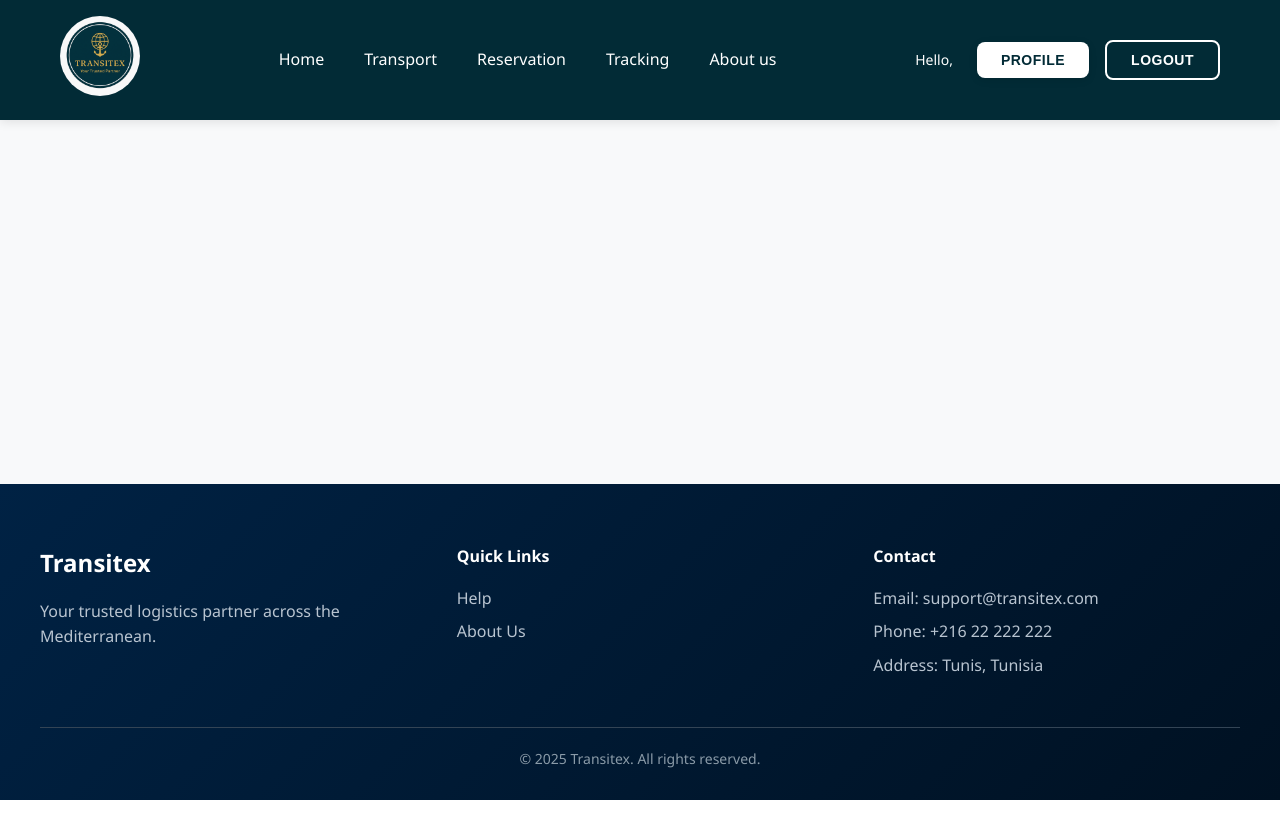
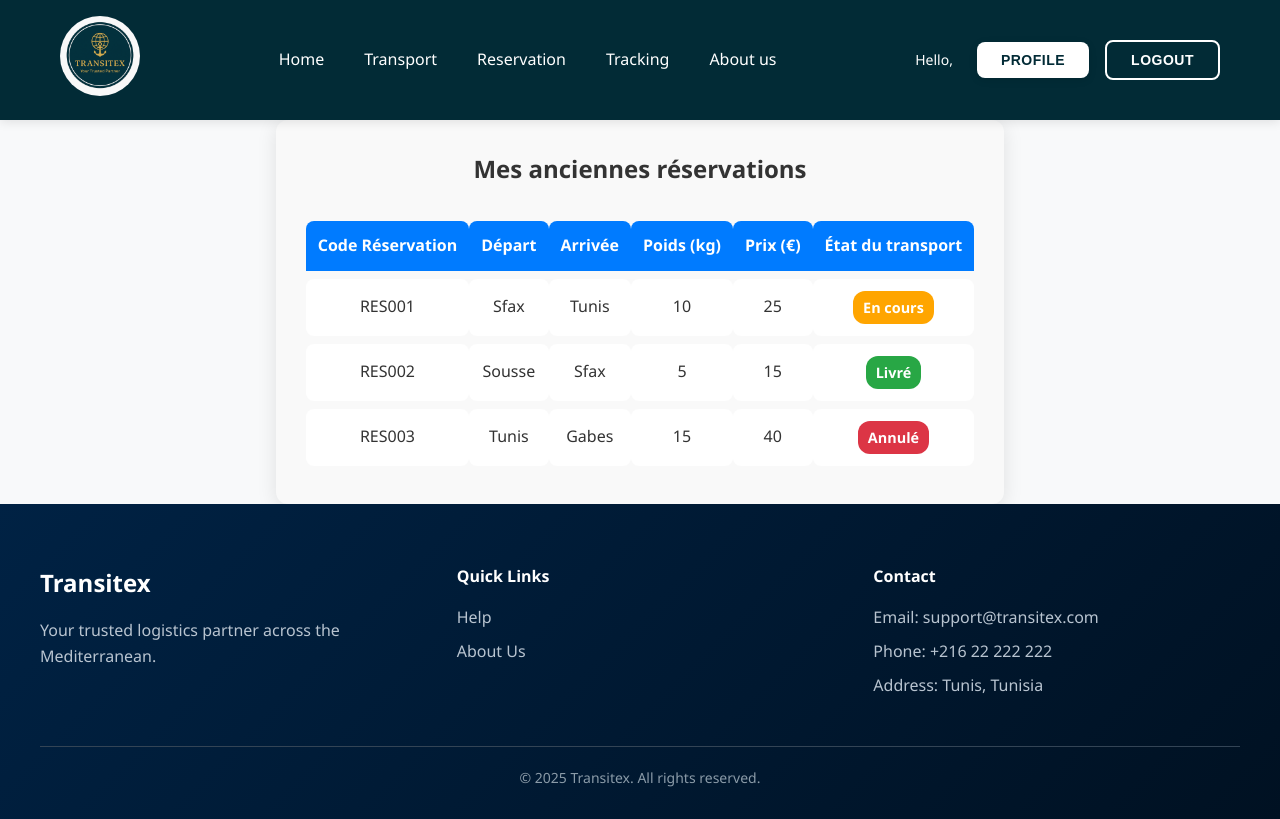
Before and after one commit to Ayadi-Louay/Projet-Web, a React (Create React App) app in the folder transitex/: page /reservation in a window 1280 px wide. Built offline with nearby package versions, Linux system fonts and the light colour scheme; sample sign-in values are in the browser's storage.

Commit message:
reservation changements

```diff
--- a/transitex/src/App.jsx
+++ b/transitex/src/App.jsx
@@ -16,7 +16,7 @@ import ShipTransport from "./components/ShipTransport";
 import TrainTransport from "./components/TrainTransport";
 import Help from "./components/help";
 import Tracking from "./components/tracking";
-
+import Reservation from "./components/reservation";
 import Payment from "./components/Payment";
 import "./App.css";
 
@@ -27,7 +27,7 @@ function App() {
         <div className="App">
           <Navbar />
           <Routes>
-
+            <Route path="/reservation" element={<Reservation />} />
 
             <Route path="/payment" element={<Payment />} />
             <Route path="/" element={<><Hero /><WhyTransitex /></>} />
--- /dev/null
+++ b/transitex/src/components/Reservation.css
@@ -0,0 +1,66 @@
+/* Reservation.css */
+.reservation-container {
+  padding: 30px;
+  max-width: 1000px;
+  margin: 0 auto;
+  font-family: 'Segoe UI', Tahoma, Geneva, Verdana, sans-serif;
+  background-color: #f9f9f9;
+  border-radius: 12px;
+  box-shadow: 0 4px 20px rgba(0,0,0,0.1);
+}
+
+.reservation-container h2 {
+  text-align: center;
+  margin-bottom: 25px;
+  color: #333;
+}
+
+.reservation-table {
+  width: 100%;
+  border-collapse: separate;
+  border-spacing: 0 8px; /* espace entre les lignes */
+}
+
+.reservation-table th {
+  background-color: #007BFF;
+  color: white;
+  padding: 12px;
+  text-align: center;
+  border-radius: 8px 8px 0 0;
+}
+
+.reservation-table td {
+  background-color: white;
+  padding: 12px;
+  text-align: center;
+  border-radius: 8px;
+  transition: transform 0.2s, box-shadow 0.2s;
+}
+
+/* Hover effect */
+.reservation-table tbody tr:hover td {
+  transform: translateY(-2px);
+  box-shadow: 0 4px 12px rgba(0,0,0,0.1);
+}
+
+/* Pastilles couleur pour l'état */
+.status {
+  display: inline-block;
+  padding: 5px 10px;
+  border-radius: 12px;
+  font-weight: bold;
+  color: white;
+  font-size: 0.9rem;
+}
+
+.in-progress {
+  background-color: #FFA500; /* orange */
+}
+
+.delivered {
+  background-color: #28A745; /* vert */
+}
+
+.cancelled {
+  background-color: #DC3545; /* rouge */
+}
--- /dev/null
+++ b/transitex/src/components/Reservation.jsx
@@ -0,0 +1,71 @@
+// Reservation.jsx
+import React, { useEffect, useState } from "react";
+import { useNavigate } from "react-router-dom";
+import "./reservation.css";
+
+const Reservation = () => {
+  const navigate = useNavigate();
+  const [reservations, setReservations] = useState([]);
+
+  useEffect(() => {
+    const token = localStorage.getItem("token");
+    if (!token) {
+      navigate("/signin");
+    } else {
+      // Exemple de données fictives
+      setReservations([
+        { code: "RES001", departure: "Sfax", arrival: "Tunis", weight: 10, price: 25, status: "En cours" },
+        { code: "RES002", departure: "Sousse", arrival: "Sfax", weight: 5, price: 15, status: "Livré" },
+        { code: "RES003", departure: "Tunis", arrival: "Gabes", weight: 15, price: 40, status: "Annulé" },
+      ]);
+    }
+  }, [navigate]);
+
+  // Fonction pour colorer l'état
+  const getStatusClass = (status) => {
+    switch (status) {
+      case "En cours":
+        return "status in-progress";
+      case "Livré":
+        return "status delivered";
+      case "Annulé":
+        return "status cancelled";
+      default:
+        return "status";
+    }
+  };
+
+  return (
+    <div className="reservation-container">
+      <h2>Mes anciennes réservations</h2>
+      <table className="reservation-table">
+        <thead>
+          <tr>
+            <th>Code Réservation</th>
+            <th>Départ</th>
+            <th>Arrivée</th>
+            <th>Poids (kg)</th>
+            <th>Prix (€)</th>
+            <th>État du transport</th>
+          </tr>
+        </thead>
+        <tbody>
+          {reservations.map((res) => (
+            <tr key={res.code}>
+              <td>{res.code}</td>
+              <td>{res.departure}</td>
+              <td>{res.arrival}</td>
+              <td>{res.weight}</td>
+              <td>{res.price}</td>
+              <td>
+                <span className={getStatusClass(res.status)}>{res.status}</span>
+              </td>
+            </tr>
+          ))}
+        </tbody>
+      </table>
+    </div>
+  );
+};
+
+export default Reservation;
--- a/transitex/src/components/help.jsx
+++ b/transitex/src/components/help.jsx
@@ -37,16 +37,18 @@ export default function Help() {
           <h2>Contactez-nous</h2>
           <form>
             <div className="form-group">
-              <input type="text" required />
-              <label>Nom</label>
+
+              <input type="text" required placeholder="Entrez votre nom" />
             </div>
             <div className="form-group">
-              <input type="email" required />
-              <label>Email</label>
+
+              <input type="email" required placeholder="Votre email"/>
+
             </div>
             <div className="form-group">
-              <textarea required></textarea>
-              <label>Votre message</label>
+
+              <textarea required placeholder="Entrez votre message ici..."></textarea>
+
             </div>
             <button type="submit">Envoyer</button>
           </form>
```
Also changed, not shown: transitex/src/components/reservations.jsx (deleted, +0 -32 lines).
